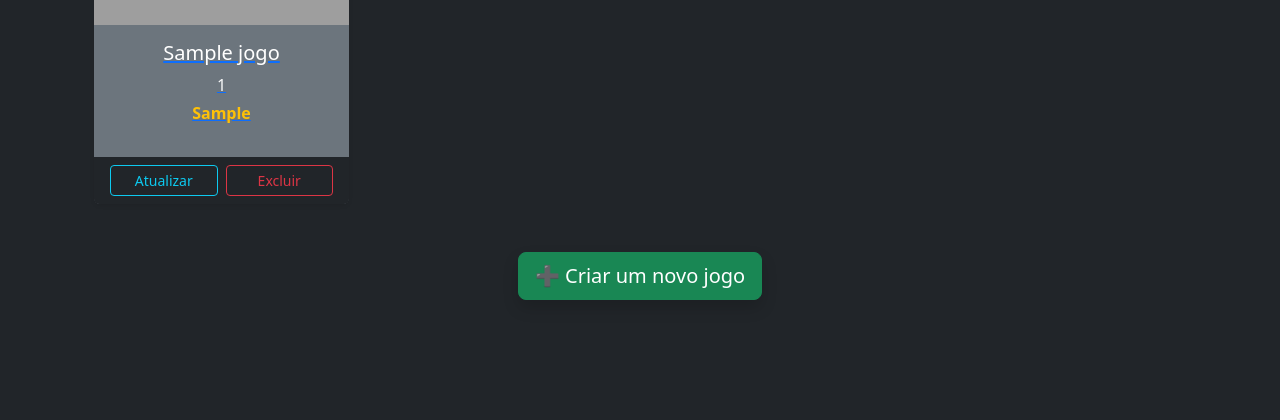
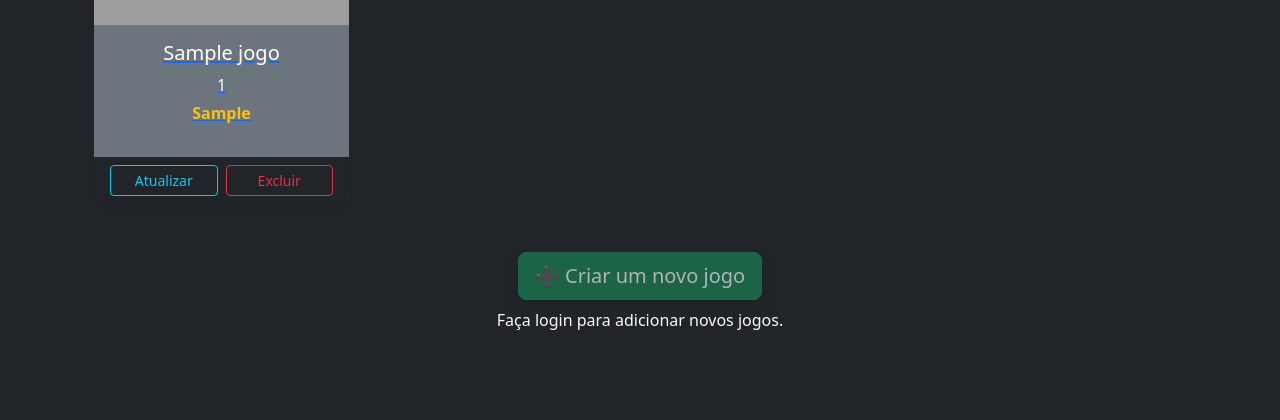
Before and after one commit to arthurprioli/trabalho1-progweb, a Django app: page /jogos/ in a window 1280 px wide. Shown: the part 410-830 px from the top of the page. Before the commit the page ends 710 px from the top, so only its background shows below. Run offline with Django 5.2, Linux system fonts and the light colour scheme; tables that the repository leaves empty hold one stand-in row (values such as "Sample post"); grey boxes are pictures that could not be loaded.

Commit message:
Adiciona jogo ja avaliado e melhora login e registro

```diff
--- a/listador_jogos/jogos/templates/jogos/listaJogos.html
+++ b/listador_jogos/jogos/templates/jogos/listaJogos.html
@@ -19,6 +19,9 @@
                         <h5 class="card-title text-white">{{ jogo.nome }}</h5>
                         <p class="text-light mb-1">{{ jogo.ano }}</p>
                         <p class="fw-semibold text-warning">{{ jogo.empresa }}</p>
+                        {% if user.is_authenticated and jogo.id in avaliadas_ids %}
+                        <p class="fw-semibold mt-2 text-light">Você já avaliou este jogo.</p>
+                        {% endif %}
                     </div>
                 </a>
                 <div class="card-footer d-flex justify-content-between bg-dark border-0">
@@ -35,11 +38,19 @@
         </div>
         {% endfor %}
     </div>
-
+    {% if user.is_authenticated %}
     <div class="text-center mt-5">
         <a href="{% url 'jogos:cria-jogo' %}" class="btn btn-success btn-lg shadow">
             ➕ Criar um novo jogo
         </a>
     </div>
+    {% else %}
+    <div class="text-center mt-5">
+        <a href="{% url 'jogos:cria-jogo' %}" class="btn btn-success btn-lg shadow disabled">
+            ➕ Criar um novo jogo
+        </a>
+        <p class="text mt-2">Faça login para adicionar novos jogos.</p>
+    </div>
+    {% endif %}
 </div>
 {% endblock %}
--- a/listador_jogos/jogos/views.py
+++ b/listador_jogos/jogos/views.py
@@ -12,7 +12,14 @@ from django.contrib.auth.mixins import LoginRequiredMixin
 class JogoListView(View):
     def get(self, req, *args, **kwargs):
         jogos = Jogo.objects.all()
-        contexto = {'jogos': jogos}
+        # Determine which jogos the current user has evaluated (if authenticated)
+        avaliadas_ids = []
+        if req.user.is_authenticated:
+            avaliadas_ids = list(
+                Avaliacao.objects.filter(autor=req.user).values_list('jogo_id', flat=True)
+            )
+
+        contexto = {'jogos': jogos, 'avaliadas_ids': avaliadas_ids}
         return render(
             req,
             'jogos/listaJogos.html',
--- a/listador_jogos/listador_jogos/settings.py
+++ b/listador_jogos/listador_jogos/settings.py
@@ -125,3 +125,6 @@ DEFAULT_AUTO_FIELD = 'django.db.models.BigAutoField'
 
 LOGIN_URL = 'login'
 LOGOUT_REDIRECT_URL = 'jogos:home-jogos'
+# Where to redirect users after a successful login when no "next" is provided.
+# If you prefer a different default, change this to a URL or a URL pattern name.
+LOGIN_REDIRECT_URL = 'user-page'
--- a/listador_jogos/listador_jogos/urls.py
+++ b/listador_jogos/listador_jogos/urls.py
@@ -21,7 +21,7 @@ from django.urls import path
 from django.urls.base import reverse_lazy
 from django.urls.conf import include
 from django.conf.urls.static import static
-from django.contrib.auth.views import LoginView, LogoutView
+from django.contrib.auth.views import LogoutView
 from . import views
 
 urlpatterns = [
@@ -30,7 +30,7 @@ urlpatterns = [
     path('jogos/', include('jogos.urls')),
     path('accounts/', include('django.contrib.auth.urls')),
     path('seguranca/register/', views.register, name='register'),
-    path('seguranca/login/', LoginView.as_view(template_name="seguranca/login.html"), name='login'),
+    path('seguranca/login/', views.CustomLoginView.as_view(), name='login'),
     path('seguranca/profile/', views.UserPageView, name='user-page'),
     path('seguranca/logout/', LogoutView.as_view(
         next_page=reverse_lazy('jogos:home-jogos')
```
Also changed, not shown: listador_jogos/listador_jogos/views.py (+15 -1 lines).
